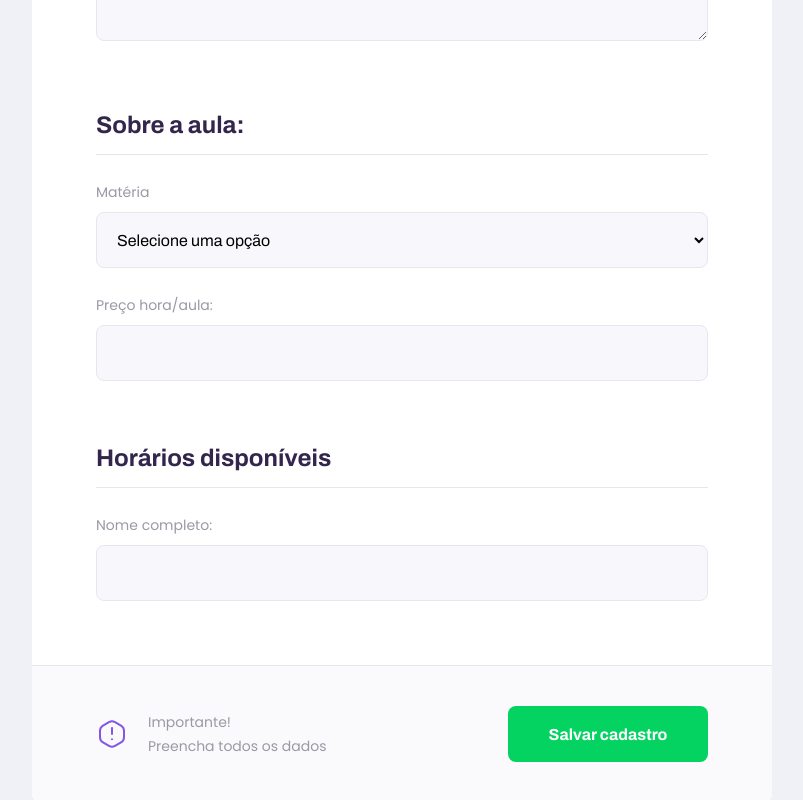
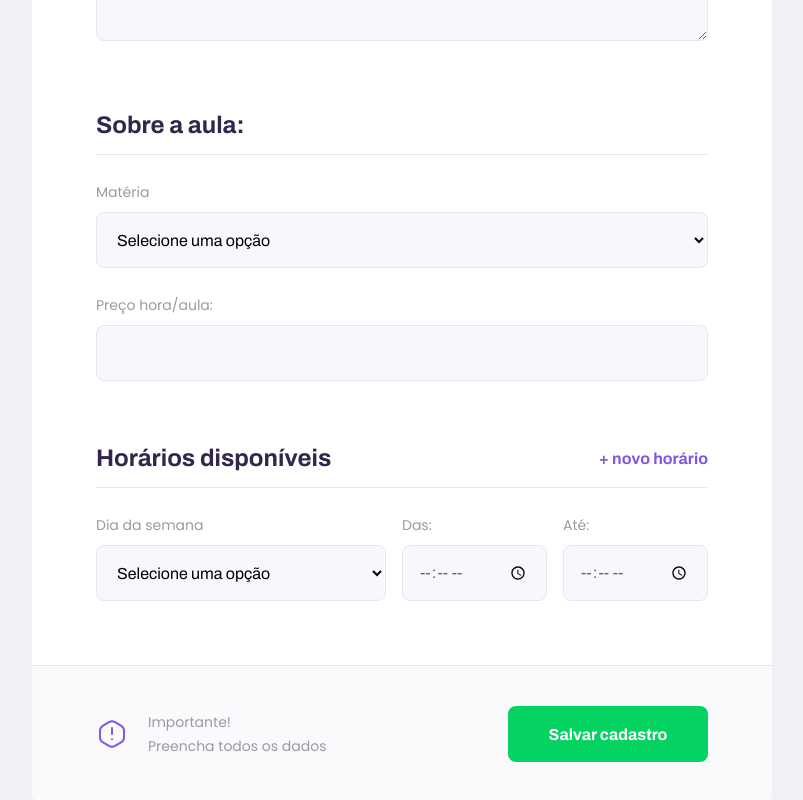
Before and after one commit to Bignotto/nlw2-web, a React (Create React App) app: page /giveclasses in a window 1280 px wide. Shown: the part 946-1746 px from the top of the page, without its empty margins (238-1041 px from the left). Built offline with nearby package versions, Linux system fonts and the light colour scheme.

Commit message:
teacher form ok

```diff
--- a/src/components/Select/index.tsx
+++ b/src/components/Select/index.tsx
@@ -15,8 +15,8 @@
   return (
     <div className="select-block">
       <label htmlFor={name}>{label}</label>
-      <select id={name} {...rest}>
-        <option value="" disabled selected hidden>
+      <select defaultValue="" id={name} {...rest}>
+        <option value="" disabled hidden>
           Selecione uma opção
         </option>
         {options.map(option => {
--- a/src/pages/TeacherForm/index.tsx
+++ b/src/pages/TeacherForm/index.tsx
@@ -1,4 +1,4 @@
-import React from "react";
+import React, { useState } from "react";
 import PageHeader from "../../components/PageHeader";
 
 import "./styles.css";
@@ -8,7 +8,32 @@
 import Textarea from "../../components/Textarea";
 import Select from "../../components/Select";
 
+interface ScheduleItem {
+  week_day: string;
+  from: string;
+  to: string;
+}
+
 const TeacherForm: React.FC = () => {
+  const [shceduleTimes, setScheduleTimes] = useState([
+    {
+      week_day: "",
+      from: "",
+      to: "",
+    },
+  ]);
+
+  function handleAddSchedule() {
+    setScheduleTimes([
+      ...shceduleTimes,
+      {
+        week_day: "",
+        from: "",
+        to: "",
+      },
+    ]);
+  }
+
   return (
     <div id="page-teacher-form" className="container">
       <PageHeader
@@ -41,8 +66,34 @@
           <Input name="cost" label="Preço hora/aula:" />
         </fieldset>
         <fieldset>
-          <legend>Horários disponíveis</legend>
-          <Input name="name" label="Nome completo:" />
+          <legend>
+            Horários disponíveis
+            <button type="button" onClick={handleAddSchedule}>
+              + novo horário
+            </button>
+          </legend>
+          {shceduleTimes.map(shceduleItem => {
+            return (
+              <div key={shceduleItem.week_day} className="schedule-item">
+                <Select
+                  defaultValue=""
+                  name="week_day"
+                  label="Dia da semana"
+                  options={[
+                    { value: "0", label: "Domingo" },
+                    { value: "1", label: "Segunda-feira" },
+                    { value: "2", label: "Terça-feira" },
+                    { value: "3", label: "Quarta--feira" },
+                    { value: "4", label: "Quinta-feira" },
+                    { value: "5", label: "Sexta-feira" },
+                    { value: "6", label: "Sábado" },
+                  ]}
+                />
+                <Input name="from" label="Das:" type="time" />
+                <Input name="to" label="Até:" type="time" />
+              </div>
+            );
+          })}
         </fieldset>
         <footer>
           <p>
--- a/src/pages/TeacherForm/styles.css
+++ b/src/pages/TeacherForm/styles.css
@@ -36,6 +36,20 @@
   padding-bottom: 1.6rem;
   border-bottom: 1px solid var(--color-line-in-white);
 }
+
+#page-teacher-form main fieldset legend button {
+  background: none;
+  border: 0;
+  color: var(--color-primary);
+  font: 700 1.6rem Archivo;
+  cursor: pointer;
+  transition: color 0.2s;
+}
+
+#page-teacher-form main fieldset legend button:hover {
+  color: var(--color-primary-dark);
+}
+
 #page-teacher-form main fieldset .input-block + .textarea-block,
 #page-teacher-form main fieldset .select-block + .input-block {
   margin-top: 2.4rem;
@@ -95,6 +109,17 @@
   #page-teacher-form main fieldset {
     padding: 0 6.4rem;
   }
+
+  #page-teacher-form main .schedule-item {
+    display: grid;
+    grid-template-columns: 2fr 1fr 1fr;
+    column-gap: 1.6rem;
+  }
+
+  #page-teacher-form main .schedule-item .input-block {
+    margin-top: 0 !important;
+  }
+
   #page-teacher-form main footer {
     padding: 4rem 6.4rem;
     display: flex;
```
